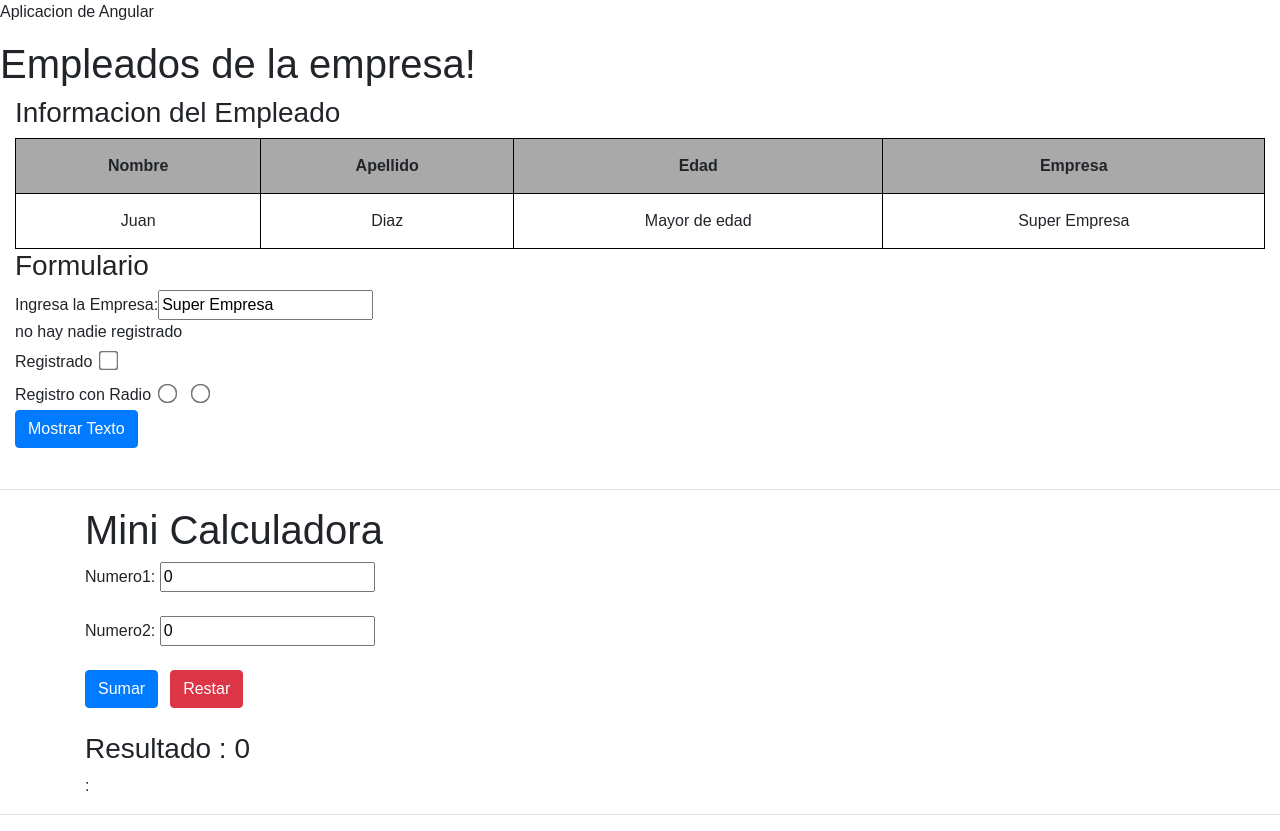
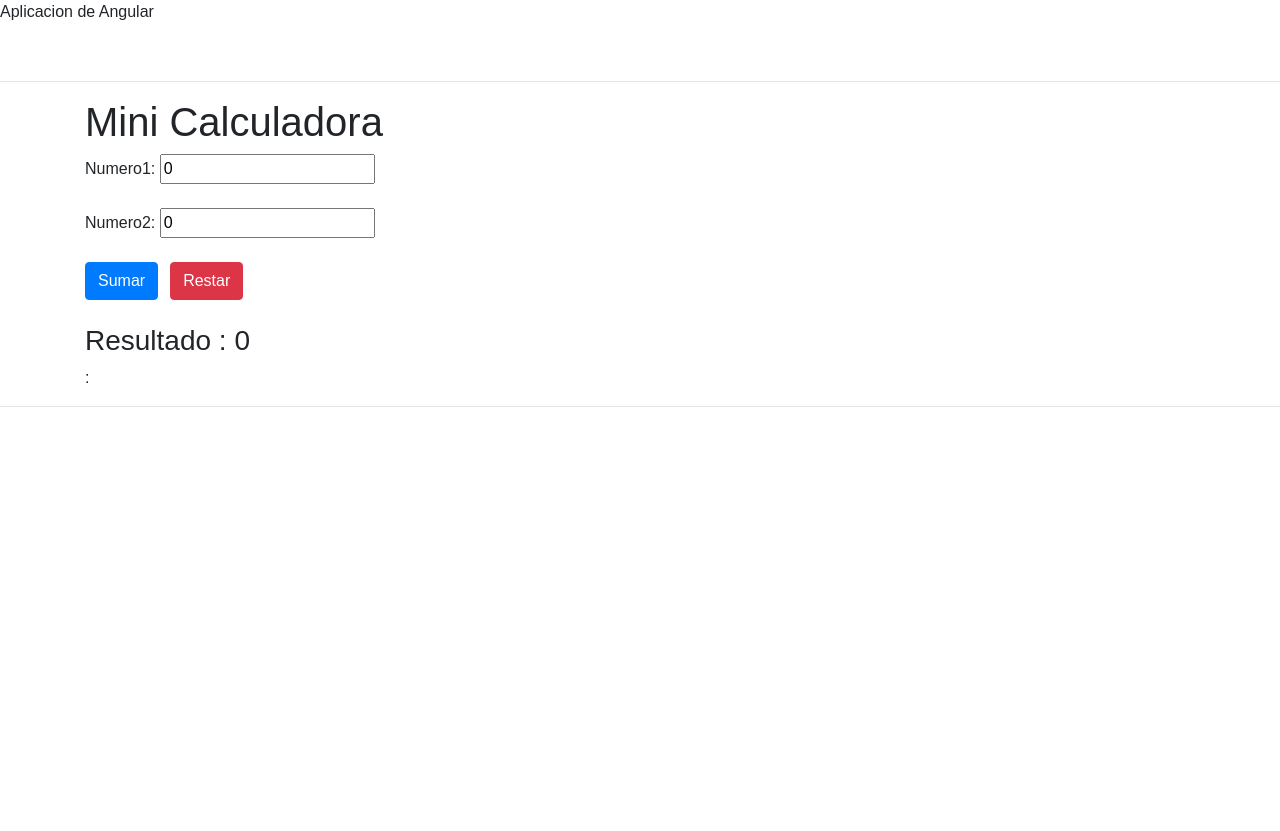
Before and after one commit to kenluzuriaga0/appInicioAngular, an Angular app: page / in a window 1280 px wide. After the commit the page ends 800 px from the top, so only its background shows below. Built offline with nearby package versions, Linux system fonts and the light colour scheme.

Commit message:
rename all

```diff
--- a/src/app/calculadora/calculadora.component.html
+++ b/src/app/calculadora/calculadora.component.html
@@ -1,6 +1,5 @@
-<h1>Empleados de la empresa!</h1>
 
-<app-empleado></app-empleado>
+
 <br>
 <hr>
 <div class="container">
--- a/src/app/empleado/empleado.component.html
+++ b/src/app/empleado/empleado.component.html
@@ -1,4 +1,5 @@
-<div class="container-fluid">
+<div class="container">
+    <h1>Empleados de la empresa!</h1>
     <h3>Informacion del Empleado</h3>
 
     <table class="tablita">
@@ -38,26 +39,29 @@
     <h3>Formulario</h3>
 
     <span>Ingresa la Empresa:</span>
-    <input type="text" [(ngModel)]="empresa" [disabled]="getActivadoProperty()">
+    <input type="text" [(ngModel)]="empresa" [disabled]="getRegistrado()"> <small> *to way binding*</small>
     <!--//Evento en html:   (cuando) = "evento(parametro.value)"   -->
-
+    <br>
     <br>
 
     {{textodeRegistro}} <br>
 
     <span>Registrado</span>
-    <input type="checkbox" [checked]="getRegistrado()" (click)="evento()">
-
+    <input type="checkbox" (click)="evento()"> <small> *event binding*</small>
+    <br>
     <br>
     <span>Registro con Radio</span>
 
-    <input type="radio" value="Si" name="radio-registro" (click)="setUsuarioRegistro($event)">
-    <input type="radio" value="No" name="radio-registro" (click)="setUsuarioRegistro($event)">
+    <input type="radio" value="Si" name="radio-registro" (click)="setUsuarioRegistro($event)"> <small> * ($event) *</small>
+    <input type="radio" value="No" name="radio-registro" (click)="setUsuarioRegistro($event)"> <small> * ($event) *</small>
+    {{radioRegistro}}
     <br>
-    {{radioRegistro}}
+    <br>
+    <button class="btn btn-primary" (click)="cambiarDirectiva()"> Mostrar Texto</button><small> * directiva ngIf *</small>
 
-    <button class="btn btn-primary" (click)="cambiarDirectiva()" > Mostrar Texto</button>
-
-    <p *ngIf="mostrar"> {{textodeRegistro}} </p>
+    <p *ngIf="mostrar;else noMuestra"> Mensajito con directiva</p>
+    <ng-template #noMuestra>
+        <p>No se muestra</p>
+    </ng-template>
 
 </div>
--- a/src/app/empleado/empleado.component.ts
+++ b/src/app/empleado/empleado.component.ts
@@ -32,7 +32,7 @@ export class EmpleadoComponent implements OnInit {
 
   /* propiedades para binding */
   private activadoProperty = false;
-  private registrado = false;
+  private registrado = true;
 
 
   getRegistrado() {
@@ -45,6 +45,7 @@ export class EmpleadoComponent implements OnInit {
   textodeRegistro = "no hay nadie registrado";
 
   evento() {
+    this.registrado=!this.registrado;
     this.textodeRegistro = "Usuario Registrado";
   }
 
@@ -62,11 +63,7 @@ export class EmpleadoComponent implements OnInit {
 
   mostrar: boolean = false;
   cambiarDirectiva() {
-    if (this.mostrar) {
-      this.mostrar = false;
-    } else {
-      this.mostrar = true;
-    }
+    this.mostrar=!this.mostrar;
   }
 
 
```
